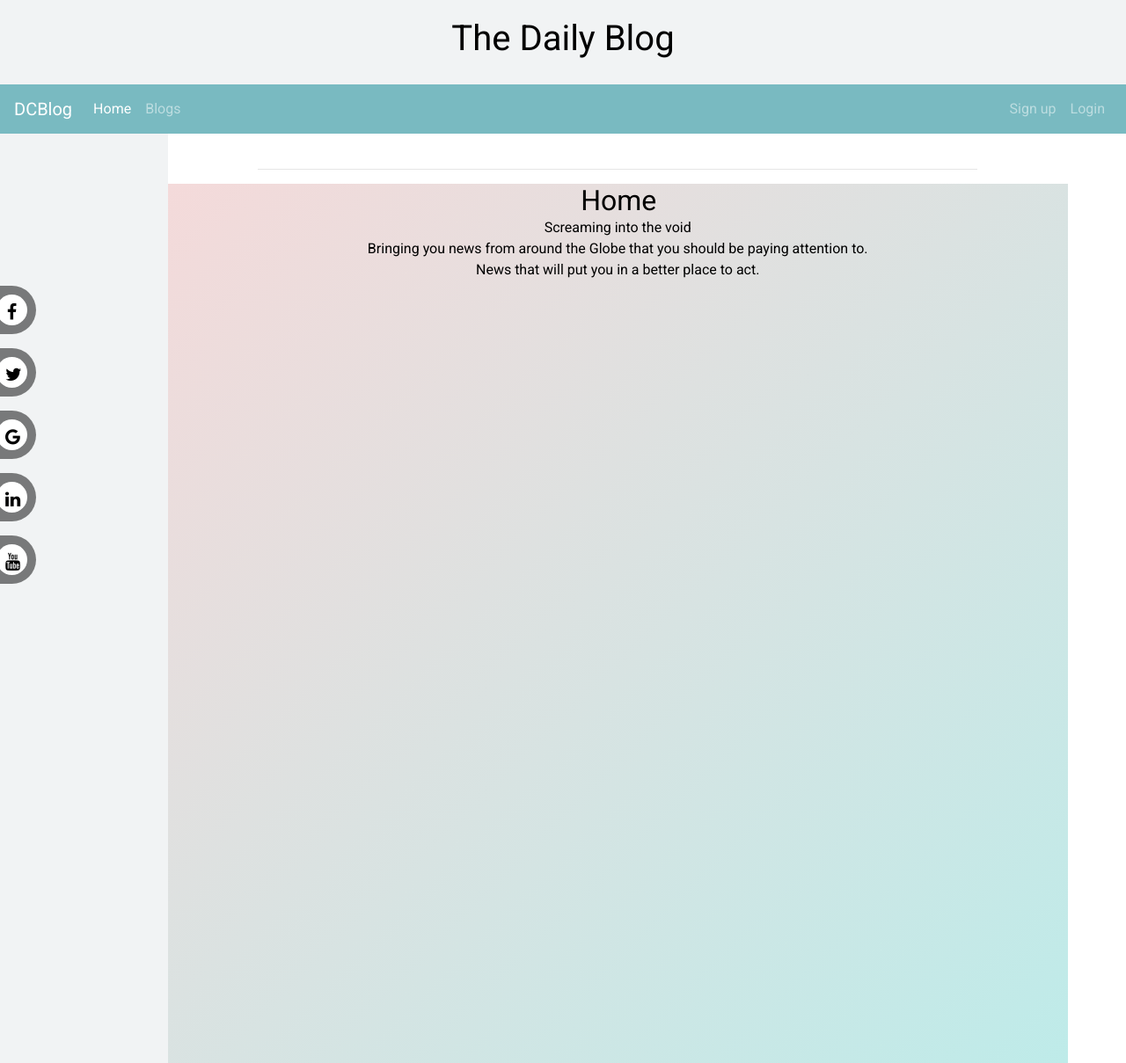
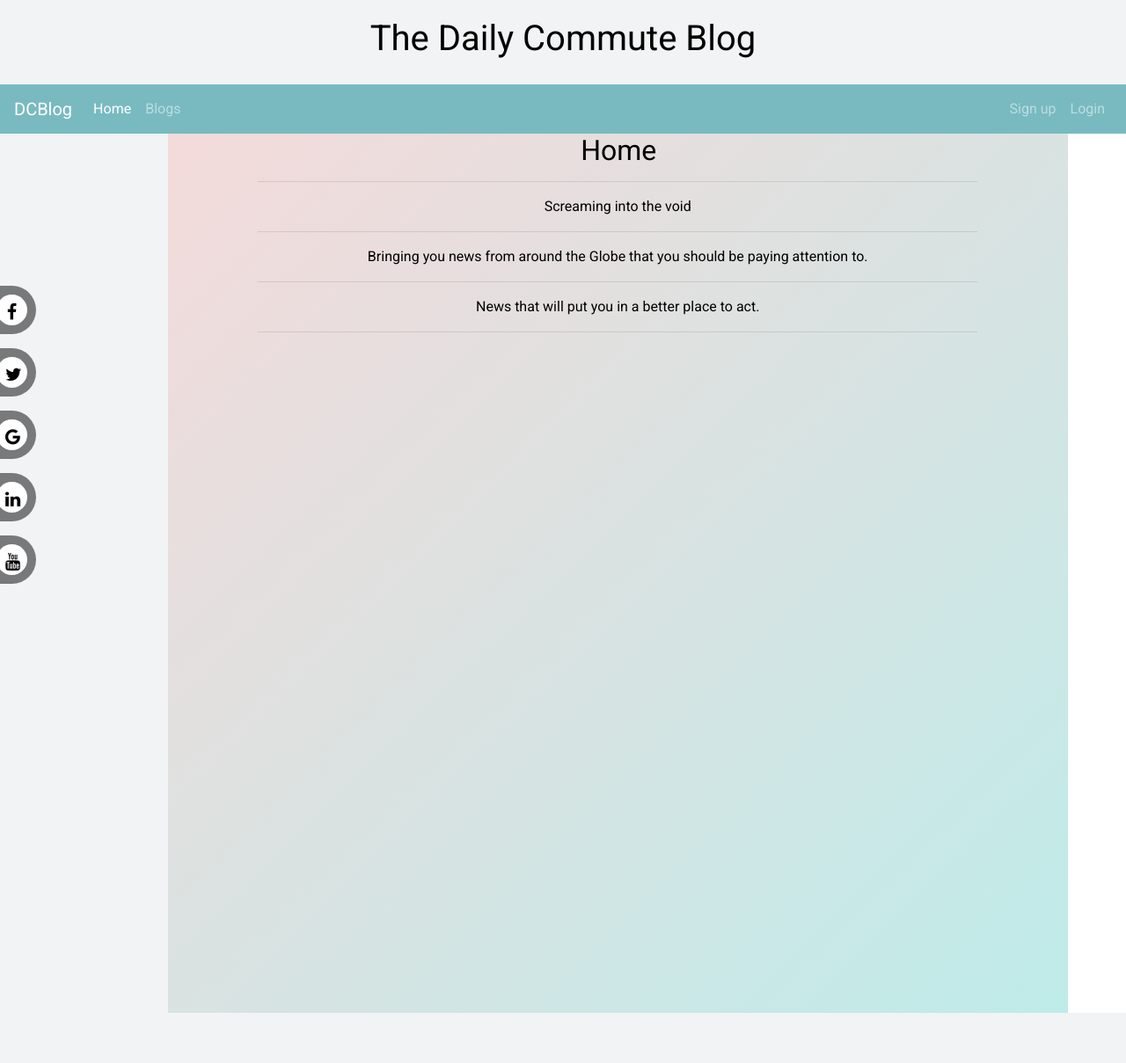
Before and after one commit to Code-Institute-Submissions/Milestone-3-Project-1, a Flask app: page / in a window 1280 px wide. Shown: the whole page at 88% size. After the commit the page ends 1152 px from the top, so only its background shows below. Run offline with Flask 2, Linux system fonts and the light colour scheme; some libraries are stand-ins or nearby versions.

Commit message:
formatted code

```diff
--- a/templates/base.html
+++ b/templates/base.html
@@ -21,7 +21,7 @@
    <body>
    <!--HEADER SECTION-->
       <header class="header">
-         <h1 class="header-title">The Daily Blog</h1>
+         <h1 class="header-title">The Daily Commute Blog</h1>
       </header>
     <!--NAVIGATION-->
       <nav class="navbar navbar-expand-md navbar-dark bg-primary">
--- a/templates/blog.html
+++ b/templates/blog.html
@@ -14,7 +14,4 @@
     </div>
 </div>
 {% endfor %}
-
-
-
 {% endblock %}
--- a/templates/edit_blog.html
+++ b/templates/edit_blog.html
@@ -31,6 +31,4 @@
     <input type="submit" value="Update Blog" class="btn btn-primary">
 </form>
 {% endfor %}
-
-
 {% endblock %}
--- a/templates/index.html
+++ b/templates/index.html
@@ -1,14 +1,14 @@
 {% extends 'base.html'%}
+{% block content %}
 
-{% block content %}
-<br>
-<hr>
 <div id="hero-welcome" class="" style="color:black;">
     <h2>{{page_title}}</h2>
+    <hr>
     <p>Screaming into the void </p>
+    <hr>
     <p>Bringing you news from around the Globe that you should be paying attention to.</p>
+    <hr>
     <p>News that will put you in a better place to act.</p>
+    <hr>
 </div>
-
-
 {% endblock %}
--- a/templates/login.html
+++ b/templates/login.html
@@ -20,7 +20,4 @@
 	</div>
     <input type="submit" value="Login" class="btn btn-primary">
 </form>
-
-
-
 {% endblock %}
```
Also changed, not shown: templates/blogs.html (+0 -7 lines).
